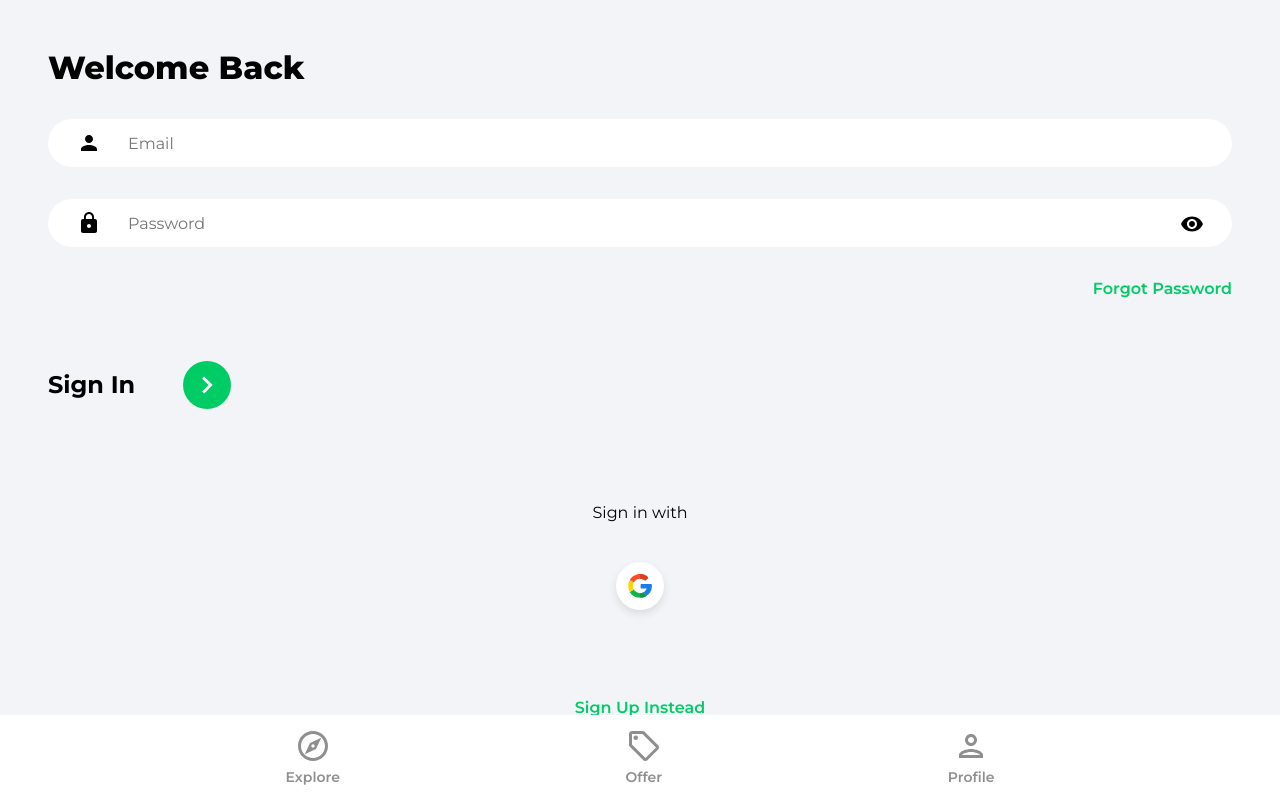
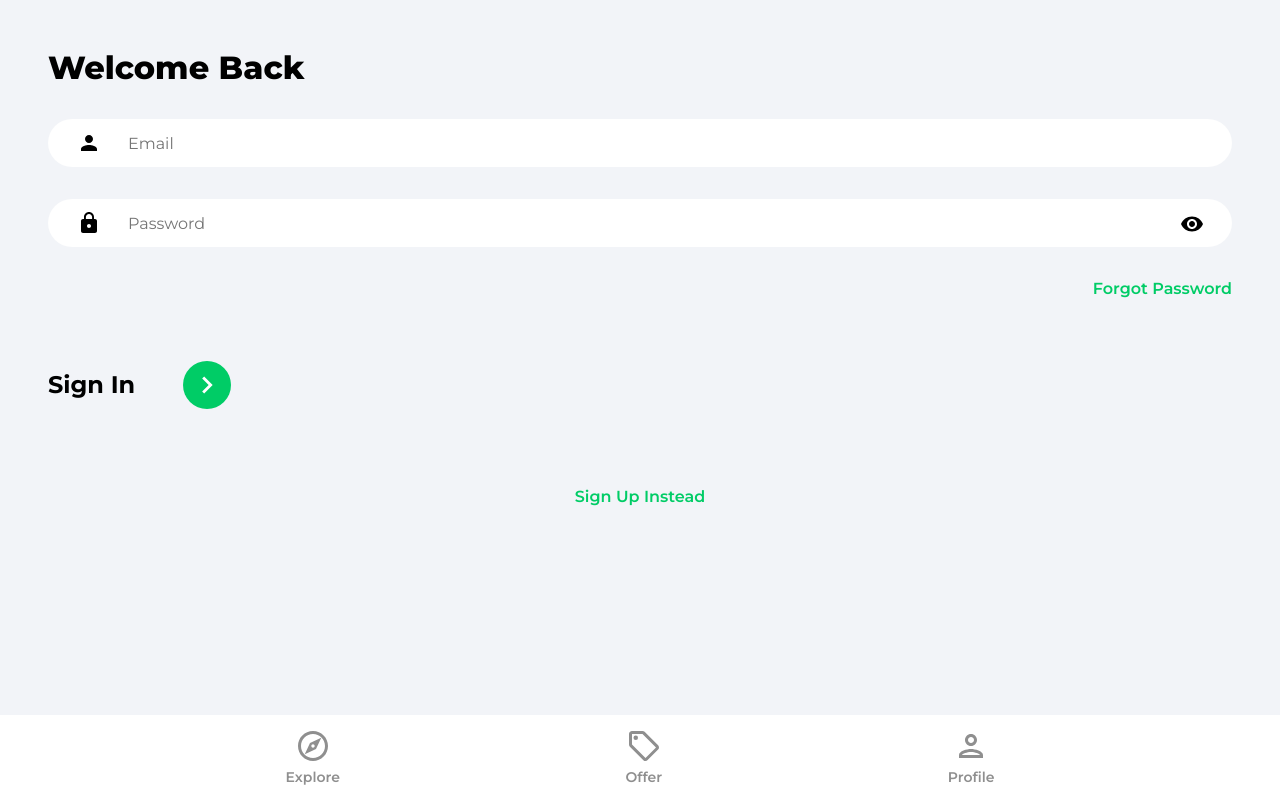
Before and after one commit to kakiche6/house-market-place-reactjs, a React (Create React App) app: page /sign-in in a window 1280 px wide. Built offline with nearby package versions, Linux system fonts and the light colour scheme.

Commit message:
remove oauth component

```diff
--- a/src/pages/SignIn.jsx
+++ b/src/pages/SignIn.jsx
@@ -71,7 +71,7 @@ const SignIn = () => {
             </div>
           </form>
 
-          <OAuth />
+          {/* <OAuth /> */}
 
           <Link to='/sign-up' className='registerLink'>
             Sign Up Instead
--- a/src/pages/SignUp.jsx
+++ b/src/pages/SignUp.jsx
@@ -87,7 +87,7 @@ const SignUp = () => {
             </div>
           </form>
 
-          <OAuth />
+          {/* <OAuth /> */}
 
           <Link to='/sign-in' className='registerLink'>
             Sign In Instead
```
